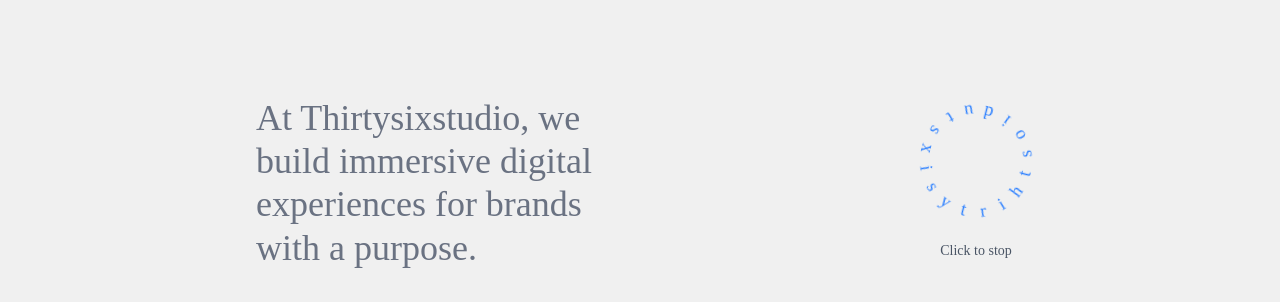
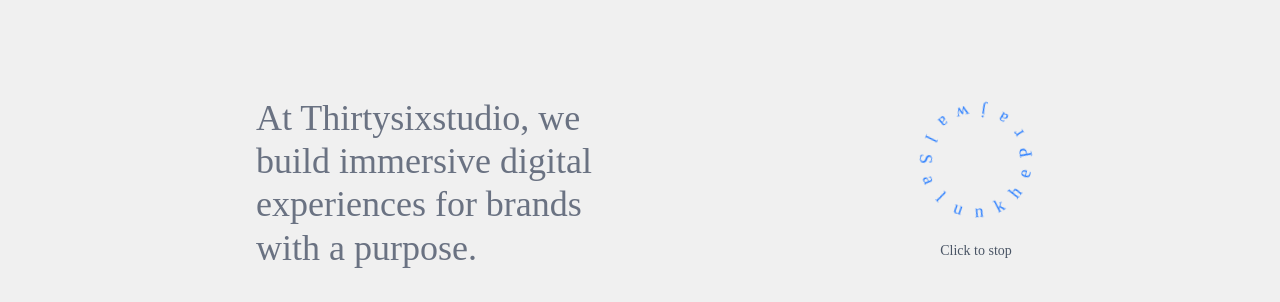
Before and after one commit to salunkheprajwal/studio-web, a React (Vite) app: page / in a window 1280 px wide. Shown: the part 143-445 px from the top of the page. Built offline with nearby package versions, Linux system fonts and the light colour scheme.

Commit message:
Chnages in circular text

```diff
--- a/src/components/CircularText.jsx
+++ b/src/components/CircularText.jsx
@@ -2,7 +2,7 @@
 import { useState } from 'react';
 
 export default function CircularText() {
-  const text = "thirtysixstudios";
+  const text = "ehknulaSlawjarP";
   const letters = text.split('');
   const [isAnimating, setIsAnimating] = useState(true);
 
```
